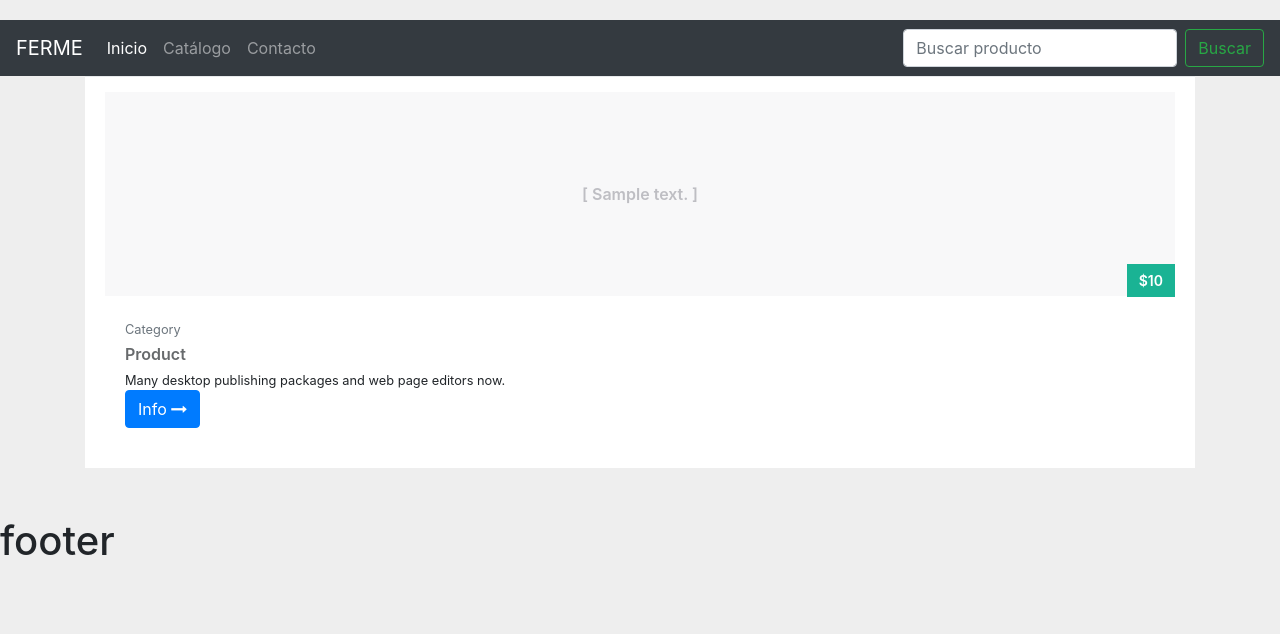
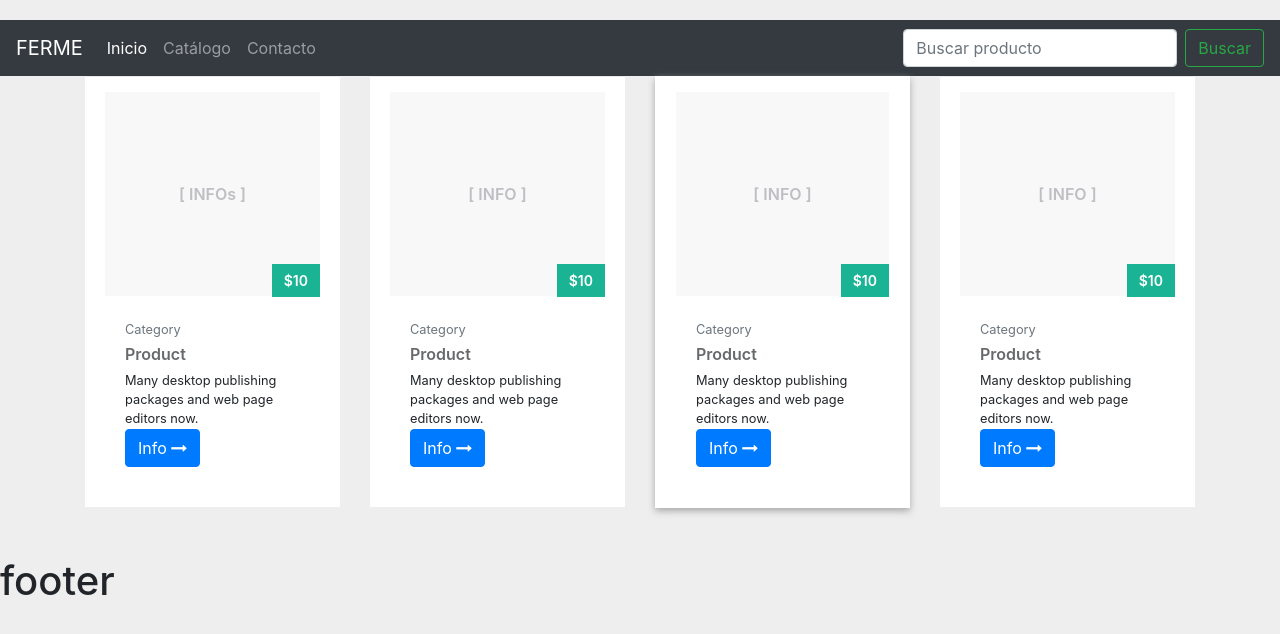
Before and after one commit to jocabello/ferme-web, a Django app: page /catalogo/ in a window 1280 px wide. Shown: the top 634 px of the page. Run offline with Django 3.2, Linux system fonts and the light colour scheme; tables that the repository leaves empty hold one stand-in row (values such as "Sample post"); parts of the project's set-up code (start-up, migrations or seed data) failed here and were passed over; some libraries are stand-ins or nearby versions.

Commit message:
Agregado directorios de STATIC FILES y diseño css

```diff
--- a/fermebackend/fermebackend/settings.py
+++ b/fermebackend/fermebackend/settings.py
@@ -129,6 +129,8 @@ STATIC_URL = '/static/'
 
 MEDIA_URL = '/images/'
 
-STATICFILES_DIR = [
+STATICFILES_DIRS = [
     os.path.join(BASE_DIR, 'static')
 ]
+
+STATIC_ROOT = os.path.join(os.path.dirname(BASE_DIR))
--- a/fermebackend/fermebackend/urls.py
+++ b/fermebackend/fermebackend/urls.py
@@ -15,10 +15,12 @@ Including another URLconf
 """
 from django.contrib import admin
 from django.urls import path, include
+from django.conf import settings
+from django.conf.urls.static import static
 
 urlpatterns = [
     path('admin/', admin.site.urls),
     path('', include('cuentas.urls')),
     path('', include('home.urls')),
     path('', include('productos.urls')),
-]
+] + static(settings.STATIC_URL, document_root=settings.STATIC_ROOT)
--- a/fermebackend/productos/templates/productos/catalogo.html
+++ b/fermebackend/productos/templates/productos/catalogo.html
@@ -1,23 +1,61 @@
 {% extends 'home/base.html' %} {% block content %}
-
 <link
   href="https://maxcdn.bootstrapcdn.com/font-awesome/4.3.0/css/font-awesome.min.css"
   rel="stylesheet"
 />
+{% load static %} <link href="{% static "css/catalogo.css" %}"
+rel="stylesheet"/> {% for i in productos %}
 
-{% for i in productos %}
-
-<div class="container">
+<!-- <div class="container">
   <div class="row">
     <div class="col-md">
       <div class="ibox">
         <div class="ibox-content product-box">
+          <img
+            src="https://herramientas.cl/imagenes/productos/51233.jpg"
+            width="25%"
+            height="25%"
+          />
           <div class="product-imitation">
             [ {{i.descripcion}} ]
           </div>
           <div class="product-desc">
             <span class="product-price">
               ${{i.precio}}
+            </span>
+            <small class="text-muted">Category</small>
+            <a href="#" class="product-name"> Product</a>
+
+            <div class="small m-t-xs">
+              Many desktop publishing packages and web page editors now.
+            </div>
+            <div class="m-t text-righ">
+              <a href="#" class="btn btn-xs btn-outline btn-primary"
+                >Ver detalle<i class="fa fa-long-arrow-right"></i>
+              </a>
+            </div>
+          </div>
+        </div>
+      </div>
+    </div>
+  </div>
+</div> -->
+
+<link
+  href="https://maxcdn.bootstrapcdn.com/font-awesome/4.3.0/css/font-awesome.min.css"
+  rel="stylesheet"
+/>
+<div class="container">
+  <div class="row">
+    <div class="col-md-3">
+      <div class="ibox">
+        <div class="ibox-content product-box">
+          <div class="product-imitation">
+            [ INFOs ]
+          </div>
+          <div class="product-desc">
+            <span class="product-price">
+              $10
             </span>
             <small class="text-muted">Category</small>
             <a href="#" class="product-name"> Product</a>
@@ -34,6 +72,81 @@
         </div>
       </div>
     </div>
+    <div class="col-md-3">
+      <div class="ibox">
+        <div class="ibox-content product-box">
+          <div class="product-imitation">
+            [ INFO ]
+          </div>
+          <div class="product-desc">
+            <span class="product-price">
+              $10
+            </span>
+            <small class="text-muted">Category</small>
+            <a href="#" class="product-name"> Product</a>
+
+            <div class="small m-t-xs">
+              Many desktop publishing packages and web page editors now.
+            </div>
+            <div class="m-t text-righ">
+              <a href="#" class="btn btn-xs btn-outline btn-primary"
+                >Info <i class="fa fa-long-arrow-right"></i>
+              </a>
+            </div>
+          </div>
+        </div>
+      </div>
+    </div>
+    <div class="col-md-3">
+      <div class="ibox">
+        <div class="ibox-content product-box active">
+          <div class="product-imitation">
+            [ INFO ]
+          </div>
+          <div class="product-desc">
+            <span class="product-price">
+              $10
+            </span>
+            <small class="text-muted">Category</small>
+            <a href="#" class="product-name"> Product</a>
+
+            <div class="small m-t-xs">
+              Many desktop publishing packages and web page editors now.
+            </div>
+            <div class="m-t text-righ">
+              <a href="#" class="btn btn-xs btn-outline btn-primary"
+                >Info <i class="fa fa-long-arrow-right"></i>
+              </a>
+            </div>
+          </div>
+        </div>
+      </div>
+    </div>
+    <div class="col-md-3">
+      <div class="ibox">
+        <div class="ibox-content product-box">
+          <div class="product-imitation">
+            [ INFO ]
+          </div>
+          <div class="product-desc">
+            <span class="product-price">
+              $10
+            </span>
+            <small class="text-muted">Category</small>
+            <a href="#" class="product-name"> Product</a>
+            <div class="small m-t-xs">
+              Many desktop publishing packages and web page editors now.
+            </div>
+            <div class="m-t text-righ">
+              <a href="#" class="btn btn-xs btn-outline btn-primary"
+                >Info <i class="fa fa-long-arrow-right"></i>
+              </a>
+            </div>
+          </div>
+        </div>
+      </div>
+    </div>
   </div>
 </div>
+
 {% endfor %} {% endblock %}
--- /dev/null
+++ b/fermebackend/static/css/catalogo.css
@@ -0,0 +1,149 @@
+body {
+  margin-top: 20px;
+  background: #eee;
+}
+/* E-commerce */
+.product-box {
+  padding: 0;
+  border: 1px solid #e7eaec;
+}
+.product-box:hover,
+.product-box.active {
+  border: 1px solid transparent;
+  -webkit-box-shadow: 0 3px 7px 0 #a8a8a8;
+  -moz-box-shadow: 0 3px 7px 0 #a8a8a8;
+  box-shadow: 0 3px 7px 0 #a8a8a8;
+}
+.product-imitation {
+  text-align: center;
+  padding: 90px 0;
+  background-color: #f8f8f9;
+  color: #bebec3;
+  font-weight: 600;
+}
+.cart-product-imitation {
+  text-align: center;
+  padding-top: 30px;
+  height: 80px;
+  width: 80px;
+  background-color: #f8f8f9;
+}
+.product-imitation.xl {
+  padding: 120px 0;
+}
+.product-desc {
+  padding: 20px;
+  position: relative;
+}
+.ecommerce .tag-list {
+  padding: 0;
+}
+.ecommerce .fa-star {
+  color: #d1dade;
+}
+.ecommerce .fa-star.active {
+  color: #f8ac59;
+}
+.ecommerce .note-editor {
+  border: 1px solid #e7eaec;
+}
+table.shoping-cart-table {
+  margin-bottom: 0;
+}
+table.shoping-cart-table tr td {
+  border: none;
+  text-align: right;
+}
+table.shoping-cart-table tr td.desc,
+table.shoping-cart-table tr td:first-child {
+  text-align: left;
+}
+table.shoping-cart-table tr td:last-child {
+  width: 80px;
+}
+.product-name {
+  font-size: 16px;
+  font-weight: 600;
+  color: #676a6c;
+  display: block;
+  margin: 2px 0 5px 0;
+}
+.product-name:hover,
+.product-name:focus {
+  color: #1ab394;
+}
+.product-price {
+  font-size: 14px;
+  font-weight: 600;
+  color: #ffffff;
+  background-color: #1ab394;
+  padding: 6px 12px;
+  position: absolute;
+  top: -32px;
+  right: 0;
+}
+.product-detail .ibox-content {
+  padding: 30px 30px 50px 30px;
+}
+.image-imitation {
+  background-color: #f8f8f9;
+  text-align: center;
+  padding: 200px 0;
+}
+.product-main-price small {
+  font-size: 10px;
+}
+.product-images {
+  margin: 0 20px;
+}
+
+.ibox {
+  clear: both;
+  margin-bottom: 25px;
+  margin-top: 0;
+  padding: 0;
+}
+.ibox.collapsed .ibox-content {
+  display: none;
+}
+.ibox.collapsed .fa.fa-chevron-up:before {
+  content: "\f078";
+}
+.ibox.collapsed .fa.fa-chevron-down:before {
+  content: "\f077";
+}
+.ibox:after,
+.ibox:before {
+  display: table;
+}
+.ibox-title {
+  -moz-border-bottom-colors: none;
+  -moz-border-left-colors: none;
+  -moz-border-right-colors: none;
+  -moz-border-top-colors: none;
+  background-color: #ffffff;
+  border-color: #e7eaec;
+  border-image: none;
+  border-style: solid solid none;
+  border-width: 3px 0 0;
+  color: inherit;
+  margin-bottom: 0;
+  padding: 14px 15px 7px;
+  min-height: 48px;
+}
+.ibox-content {
+  background-color: #ffffff;
+  color: inherit;
+  padding: 15px 20px 20px 20px;
+  border-color: #e7eaec;
+  border-image: none;
+  border-style: solid solid none;
+  border-width: 1px 0;
+}
+.ibox-footer {
+  color: inherit;
+  border-top: 1px solid #e7eaec;
+  font-size: 90%;
+  background: #ffffff;
+  padding: 10px 15px;
+}
```
